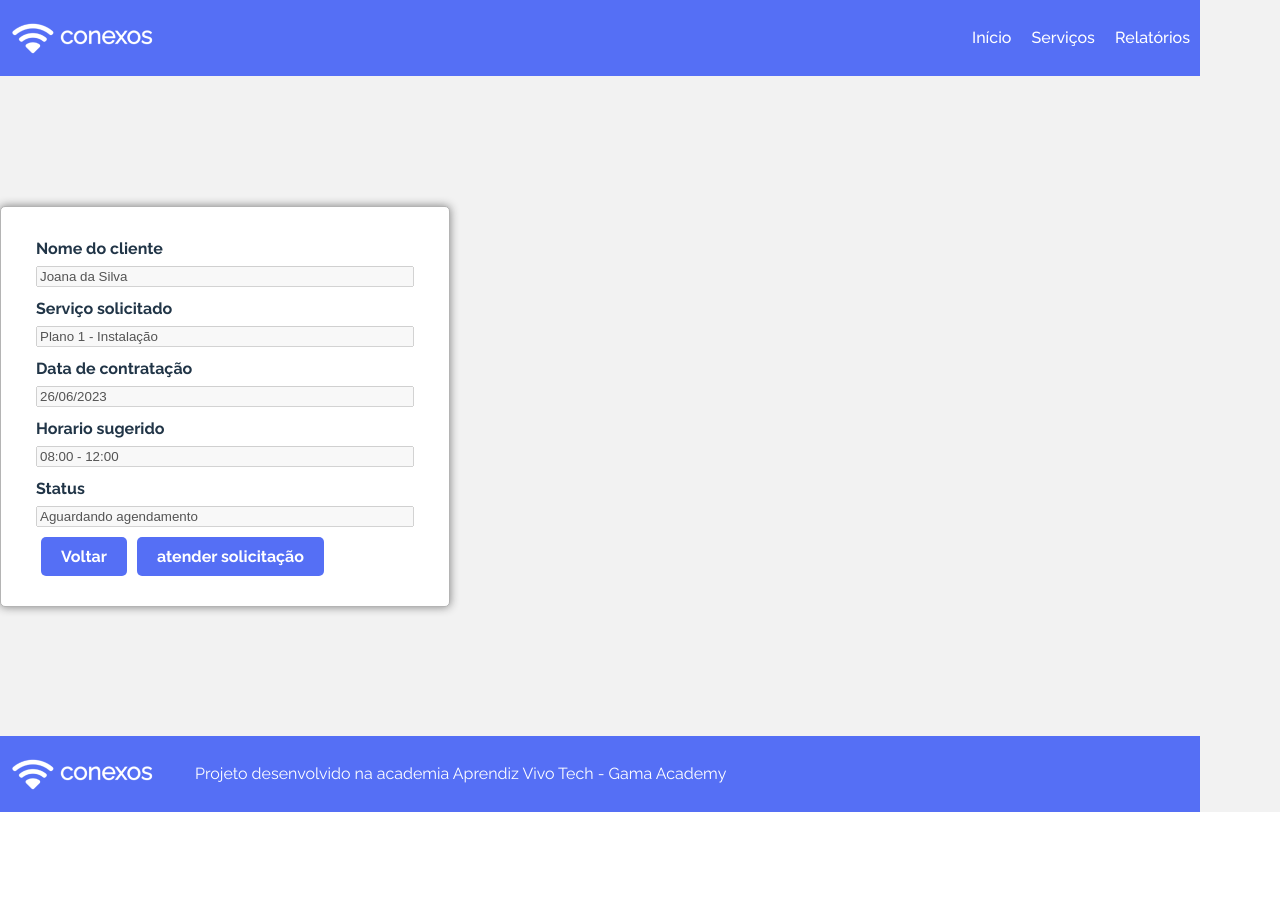
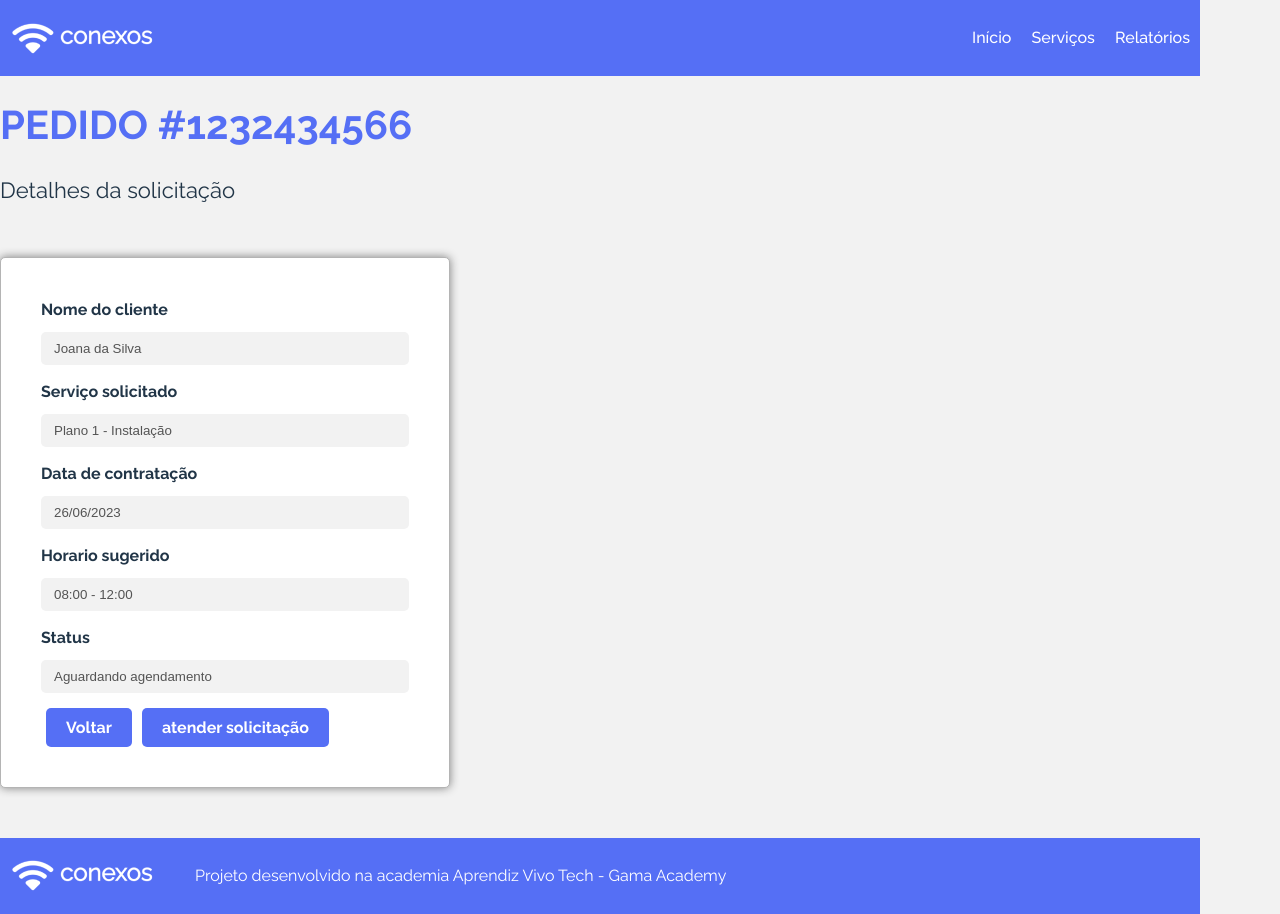
Before and after one commit to Thigas0608/vivoAprendiz-PROJETO.REACT-Gama, a React (Vite) app: page /servicos in a window 1280 px wide. Before the commit the page ends 812 px from the top, so only its background shows below. Built offline with nearby package versions, Linux system fonts and the light colour scheme; the HTML template or start-up script is replaced by a standard one.

Commit message:
Atualização da pagina de Serviços

```diff
--- a/src/components/Button/index.tsx
+++ b/src/components/Button/index.tsx
@@ -1,4 +1,6 @@
 import { ButtonStyled } from "./style";
+import { ButtonFormulario } from "./style";
+
 
 interface ButtonProps {
   text: string;
--- a/src/components/Button/style.ts
+++ b/src/components/Button/style.ts
@@ -10,3 +10,14 @@ export const ButtonStyled = styled.button`
   font-family: "Raleway", sans-serif;
   font-weight: 700;
 `;
+
+export const ButtonFormulario = styled.button`
+  background-color: white;
+  color: #388E3C;
+  padding: 10px 20px;
+  margin: 15px 0 0;
+  border-color: #388E3C;
+  border-radius: 5px;
+  font-family: "Raleway", sans-serif;
+  font-weight: 700;
+`;
--- a/src/components/Formulario/style.ts
+++ b/src/components/Formulario/style.ts
@@ -7,6 +7,7 @@ export const Form = styled.form`
   margin: 50px 0;
   border: 1px solid #b4b4b4;
   border-radius: 15px;
+  box-shadow: 0px 0px 10px 0px grey;
 
   input {
     width: 100%;
--- a/src/components/Header/index.tsx
+++ b/src/components/Header/index.tsx
@@ -15,7 +15,7 @@ export default function Header() {
                <Link to="/">Início</Link>
               </li>
               <li>
-              <Link to="/">Serviços</Link>
+              <Link to="/servicos">Serviços</Link>
               </li>
               <li>
               <Link to="/">Relatórios</Link>
--- a/src/components/ServicoDetalhes/index.tsx
+++ b/src/components/ServicoDetalhes/index.tsx
@@ -1,12 +1,19 @@
 import { useState, FormEventHandler } from "react";
+import TextoPrincipal from "../../components/TextoPrincipal";
+import { Form, Container } from "./style";
 import Button from "../Button";
-import { Form, Container } from "./style";
+import ButtonFormulario from "../Button";
 
 
 export default function ServicoDetalhe() {
   return (
     <>
       <Container>
+
+        <TextoPrincipal
+          titulo="Pedido #1232434566"
+          descricao="Detalhes da solicitação          "
+        />
         <Form>
           <label>Nome do cliente</label>
           <input
@@ -45,7 +52,7 @@ export default function ServicoDetalhe() {
           />
 
           <Button text="Voltar" />
-          <Button text="atender solicitação" />
+          <ButtonFormulario text="atender solicitação" />
         </Form>
       </Container>
     </>
--- a/src/components/ServicoDetalhes/style.ts
+++ b/src/components/ServicoDetalhes/style.ts
@@ -3,7 +3,7 @@ import styled from "styled-components";
 export const Form = styled.form`
   width: 450px;
   background-color: #fff;
-  padding: 30px 35px;
+  padding: 40px 40px;
   margin: 50px 0;
   border: 1px solid #b4b4b4;
   border-radius: 5px;
@@ -12,8 +12,13 @@ export const Form = styled.form`
 
   input {
     width: 100%;
-    margin-bottom: 10px;
-    margin-top: 5px;
+    margin-bottom: 15px;
+    margin-top: 10px;
+    background-color: #F2F2F2;
+    height: 33px;
+    border-radius: 5px;
+    border: none;
+    padding: 13px;
   }
 
   label{
```
